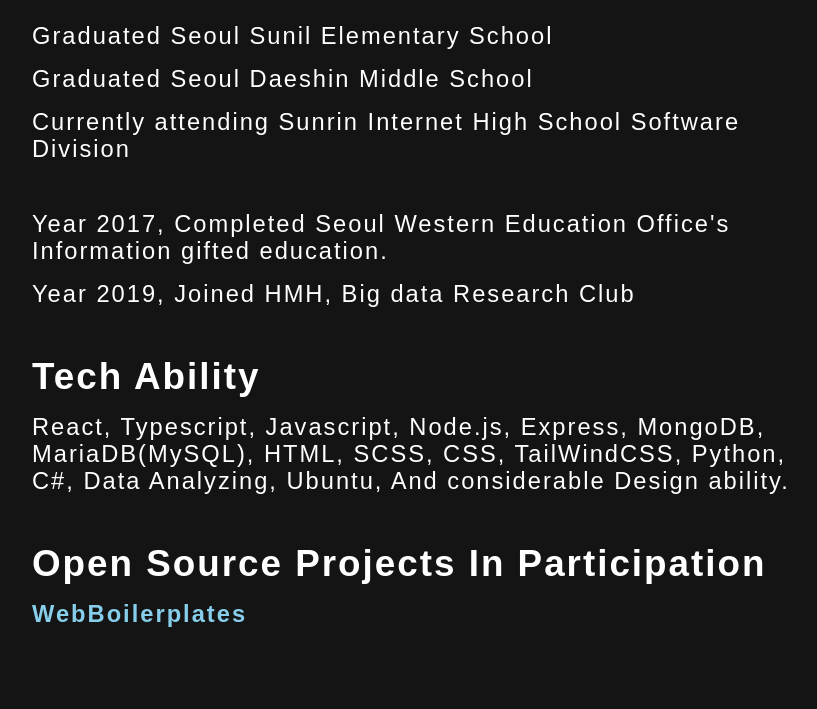
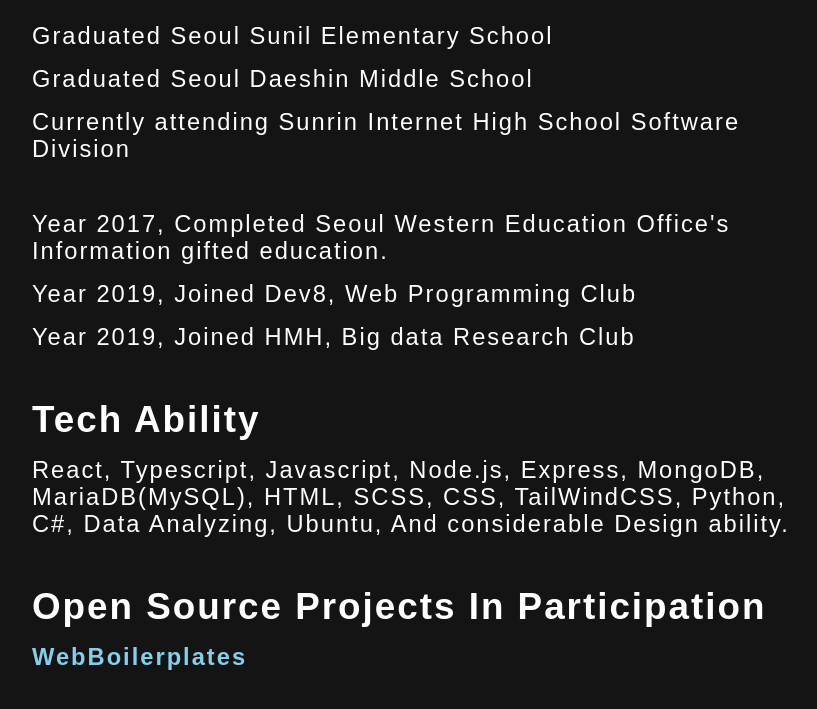
Before and after one commit to HADMARINE/hadmarine.github.io, a React (Create React App) app: page / in a window 1280 px wide. Shown: the part 1361-2070 px from the top of the page, without its empty margins (224-1041 px from the left). Built offline with nearby package versions, Linux system fonts and the light colour scheme; a web font is replaced by a local one.

Commit message:
Update Profile.tsx
update

```diff
--- a/src/components/Profile.tsx
+++ b/src/components/Profile.tsx
@@ -62,6 +62,7 @@
               Year 2017, Completed Seoul Western Education Office's Information
               gifted education.
             </Contents>
+            <Contents>Year 2019, Joined Dev8, Web Programming Club</Contents>
             <Content>Year 2019, Joined HMH, Big data Research Club</Content>
 
             <Title>Tech Ability</Title>
```
